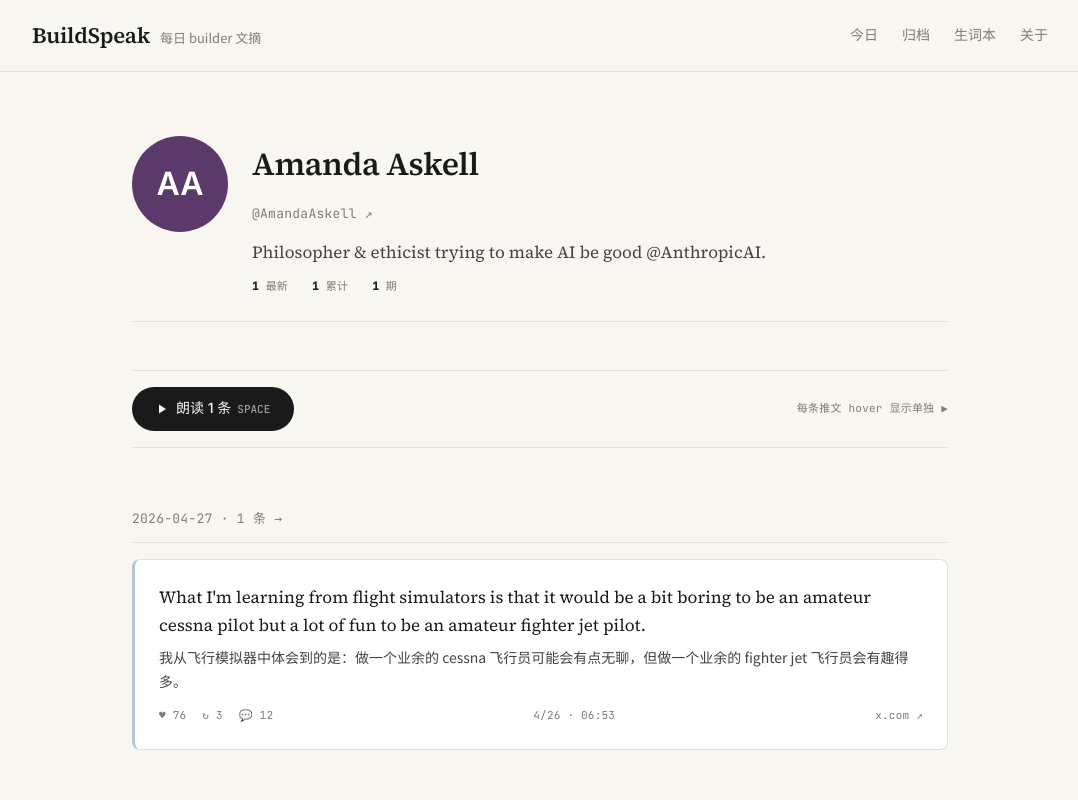
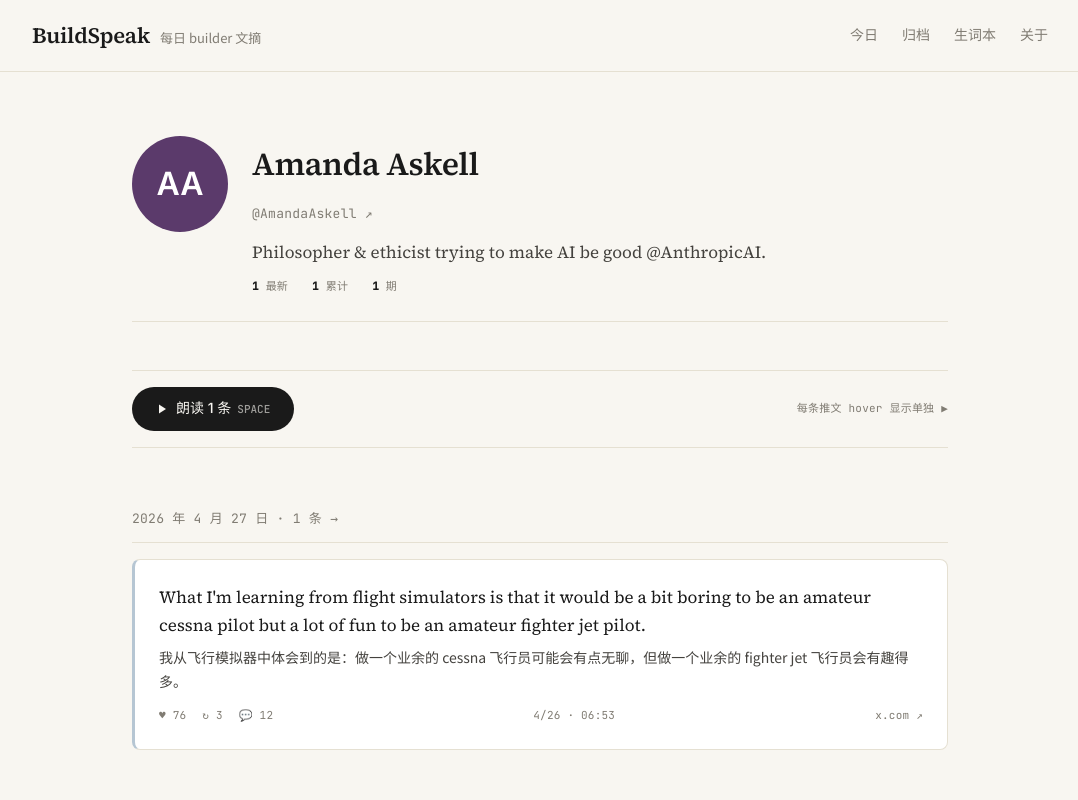
Before and after one commit to ryderme/buildspeak, a Next.js app in the folder apps/web/: page /b/AmandaAskell in a window 1280 px wide. Shown: the top 800 px of the page, without its empty margins (100-1178 px from the left). Built offline with nearby package versions, Linux system fonts and the light colour scheme; no server answers.

Commit message:
fix(qa): ISSUE-004 — format builder timeline date group as Chinese

```diff
--- a/apps/web/components/reader/builder-timeline.tsx
+++ b/apps/web/components/reader/builder-timeline.tsx
@@ -423,5 +423,5 @@
 function formatDateZh(iso: string): string {
   const [y, m, d] = iso.split("-");
   if (!y || !m || !d) return iso;
-  return `${y}-${m}-${d}`;
+  return `${y} 年 ${Number(m)} 月 ${Number(d)} 日`;
 }
```
